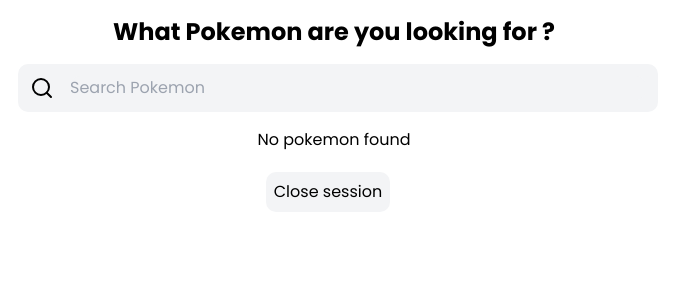
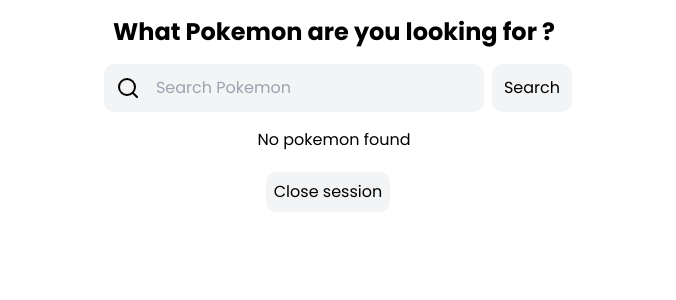
Before and after one commit to NNunezMedina/pokedex-react-app, a React (Vite) app: page /pokedex-react-app/home in a window 1280 px wide. Shown: the top 300 px of the page, without its empty margins (306-982 px from the left). Built offline with nearby package versions, Linux system fonts and the light colour scheme.

Commit message:
"ADD styles and search button"

```diff
--- a/src/components/Home.jsx
+++ b/src/components/Home.jsx
@@ -24,16 +24,19 @@
     })
   }
 
-
+  const handleClick = () => {
+    fetchPokemonData(input)
+  }
 
   return (
     <div className="flex flex-col h-screen w-full max-w-md mx-auto p-4 sm:max-w-lg md:max-w-xl lg:max-w-2xl items-center">
       <div className="flex gap-[15px]">
-        <h1 className="text-2xl font-bold text-center">
+        <h1 className="text-2xl font-bold text-center flex-grow">
           What Pokemon are you looking for {user}?
         </h1>
       </div>
-      <div className="flex items-center mt-4 bg-gray-100 rounded-[10px] ml-2 p-3 gap-4 w-full">
+      <div className="flex">
+      <div className="flex items-center mt-4 bg-gray-100 rounded-[10px] ml-2 p-3 gap-4">
         <Search />
         <input
           className=" bg-gray-100 rounded-[10px] focus:outline-none flex-grow"
@@ -43,6 +46,8 @@
           onChange={handleChange}
           onKeyDown={handleKeyDown}
         />
+      </div>
+        <button className="flex items-center mt-4 bg-gray-100 rounded-[10px] ml-2 p-3 gap-4  hover:bg-gray-300 " onClick={handleClick}>Search</button>
       </div>
         <div className="flex flex-col items-center mt-4">
           {pokemonData?
```
